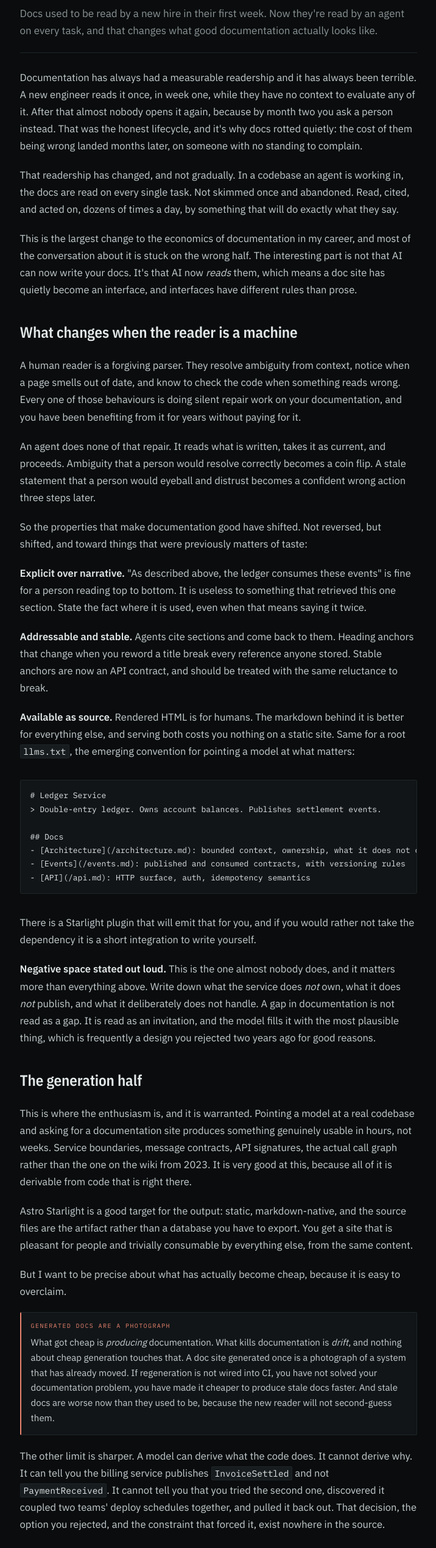
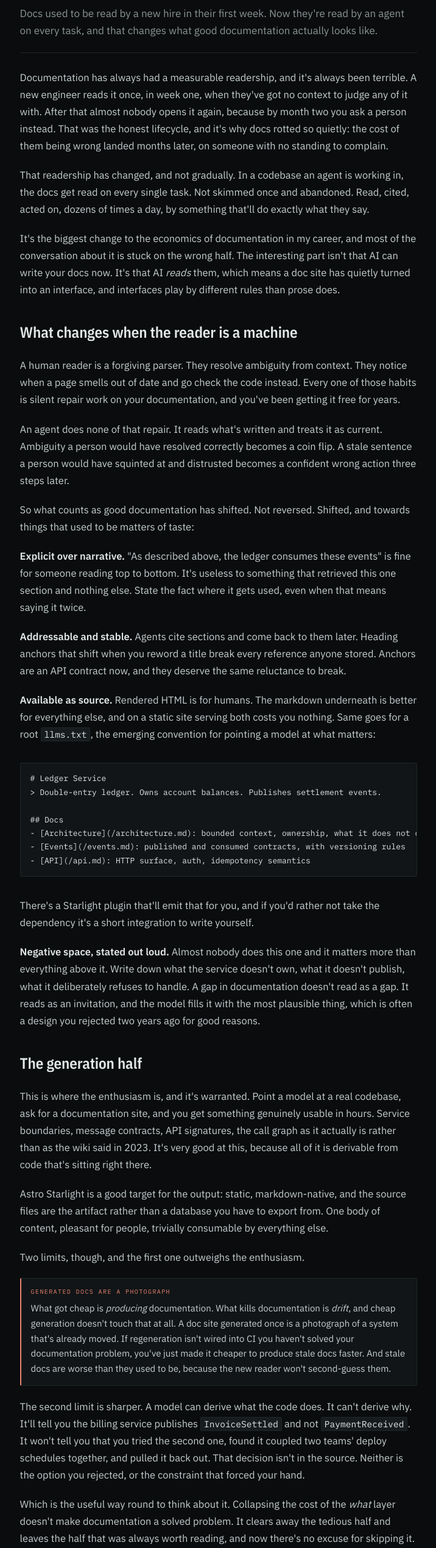
Before and after one commit to bblaker/bblaker.com, an Astro site: page /log/documentation-has-a-new-reader in a window 1280 px wide. Shown: the part 241-2780 px from the top of the page at 61% size, without its empty margins (281-997 px from the left). Built offline with nearby package versions, Linux system fonts and the light colour scheme; Astro itself is replaced by a stand-in of ours; code samples lack their colours.

Commit message:
Rewrite the documentation post in my own register
Same pass as the MCP draft, run against a post that was already live.
It was the worst offender in the corpus:

  contractions /1k     1.9  ->  35.1   (mine run 30-61)
  rule-of-three          5  ->     1
  meta-commentary        1  ->     0
  repeated openers       3  ->     1

Argument untouched. Every section, example and callout survives,
including the llms.txt sketch, the InvoiceSettled case and the Tuesday
ending. What changed is that it now sounds like the posts either side of
it instead of like a whitepaper.

Specific cuts: "But I want to be precise about what has actually become
cheap, because it is easy to overclaim" announced a paragraph rather
than writing one, and is gone. Three tricolons flattened, including
"resolve ambiguity from context, notice when a page smells out of date,
and know to check the code" and "That decision, the option you rejected,
and the constraint that forced it".

Co-Authored-By: Claude Opus 5 <noreply@anthropic.com>

````diff
--- a/content/posts/documentation-has-a-new-reader.mdx
+++ b/content/posts/documentation-has-a-new-reader.mdx
@@ -7,47 +7,47 @@ summary: Docs used to be read by a new hire in their first week. Now they're rea
 tags: [documentation, ai, architecture, astro]
 ---
 
-Documentation has always had a measurable readership and it has always been terrible.
-A new engineer reads it once, in week one, while they have no context to evaluate any of
-it. After that almost nobody opens it again, because by month two you ask a person
-instead. That was the honest lifecycle, and it's why docs rotted quietly: the cost of
-them being wrong landed months later, on someone with no standing to complain.
+Documentation has always had a measurable readership, and it's always been terrible. A new
+engineer reads it once, in week one, when they've got no context to judge any of it with.
+After that almost nobody opens it again, because by month two you ask a person instead.
+That was the honest lifecycle, and it's why docs rotted so quietly: the cost of them being
+wrong landed months later, on someone with no standing to complain.
 
-That readership has changed, and not gradually. In a codebase an agent is working in,
-the docs are read on every single task. Not skimmed once and abandoned. Read, cited,
-and acted on, dozens of times a day, by something that will do exactly what they say.
+That readership has changed, and not gradually. In a codebase an agent is working in, the
+docs get read on every single task. Not skimmed once and abandoned. Read, cited, acted on,
+dozens of times a day, by something that'll do exactly what they say.
 
-This is the largest change to the economics of documentation in my career, and most of
-the conversation about it is stuck on the wrong half. The interesting part is not that
-AI can now write your docs. It's that AI now *reads* them, which means a doc site has
-quietly become an interface, and interfaces have different rules than prose.
+It's the biggest change to the economics of documentation in my career, and most of the
+conversation about it is stuck on the wrong half. The interesting part isn't that AI can
+write your docs now. It's that AI *reads* them, which means a doc site has quietly turned
+into an interface, and interfaces play by different rules than prose does.
 
 ## What changes when the reader is a machine
 
-A human reader is a forgiving parser. They resolve ambiguity from context, notice when a
-page smells out of date, and know to check the code when something reads wrong. Every one
-of those behaviours is doing silent repair work on your documentation, and you have been
-benefiting from it for years without paying for it.
+A human reader is a forgiving parser. They resolve ambiguity from context. They notice
+when a page smells out of date and go check the code instead. Every one of those habits is
+silent repair work on your documentation, and you've been getting it free for years.
 
-An agent does none of that repair. It reads what is written, takes it as current, and
-proceeds. Ambiguity that a person would resolve correctly becomes a coin flip. A stale
-statement that a person would eyeball and distrust becomes a confident wrong action three
-steps later.
+An agent does none of that repair. It reads what's written and treats it as current.
+Ambiguity a person would have resolved correctly becomes a coin flip. A stale sentence a
+person would have squinted at and distrusted becomes a confident wrong action three steps
+later.
 
-So the properties that make documentation good have shifted. Not reversed, but shifted,
-and toward things that were previously matters of taste:
+So what counts as good documentation has shifted. Not reversed. Shifted, and towards
+things that used to be matters of taste:
 
 **Explicit over narrative.** "As described above, the ledger consumes these events" is
-fine for a person reading top to bottom. It is useless to something that retrieved this
-one section. State the fact where it is used, even when that means saying it twice.
+fine for someone reading top to bottom. It's useless to something that retrieved this one
+section and nothing else. State the fact where it gets used, even when that means saying
+it twice.
 
-**Addressable and stable.** Agents cite sections and come back to them. Heading anchors
-that change when you reword a title break every reference anyone stored. Stable anchors
-are now an API contract, and should be treated with the same reluctance to break.
+**Addressable and stable.** Agents cite sections and come back to them later. Heading
+anchors that shift when you reword a title break every reference anyone stored. Anchors
+are an API contract now, and they deserve the same reluctance to break.
 
-**Available as source.** Rendered HTML is for humans. The markdown behind it is better
-for everything else, and serving both costs you nothing on a static site. Same for a root
-`llms.txt`, the emerging convention for pointing a model at what matters:
+**Available as source.** Rendered HTML is for humans. The markdown underneath is better
+for everything else, and on a static site serving both costs you nothing. Same goes for a
+root `llms.txt`, the emerging convention for pointing a model at what matters:
 
 ```
 # Ledger Service
@@ -59,60 +59,57 @@ for everything else, and serving both costs you nothing on a static site. Same f
 - [API](/api.md): HTTP surface, auth, idempotency semantics
 ```
 
-There is a Starlight plugin that will emit that for you, and if you would rather not take
-the dependency it is a short integration to write yourself.
+There's a Starlight plugin that'll emit that for you, and if you'd rather not take the
+dependency it's a short integration to write yourself.
 
-**Negative space stated out loud.** This is the one almost nobody does, and it matters
-more than everything above. Write down what the service does *not* own, what it does
-*not* publish, and what it deliberately does not handle. A gap in documentation is not
-read as a gap. It is read as an invitation, and the model fills it with the most plausible
-thing, which is frequently a design you rejected two years ago for good reasons.
+**Negative space, stated out loud.** Almost nobody does this one and it matters more than
+everything above it. Write down what the service doesn't own, what it doesn't publish,
+what it deliberately refuses to handle. A gap in documentation doesn't read as a gap. It
+reads as an invitation, and the model fills it with the most plausible thing, which is
+often a design you rejected two years ago for good reasons.
 
 ## The generation half
 
-This is where the enthusiasm is, and it is warranted. Pointing a model at a real codebase
-and asking for a documentation site produces something genuinely usable in hours, not
-weeks. Service boundaries, message contracts, API signatures, the actual call graph rather
-than the one on the wiki from 2023. It is very good at this, because all of it is derivable
-from code that is right there.
+This is where the enthusiasm is, and it's warranted. Point a model at a real codebase, ask
+for a documentation site, and you get something genuinely usable in hours. Service
+boundaries, message contracts, API signatures, the call graph as it actually is rather than
+as the wiki said in 2023. It's very good at this, because all of it is derivable from code
+that's sitting right there.
 
 Astro Starlight is a good target for the output: static, markdown-native, and the source
-files are the artifact rather than a database you have to export. You get a site that is
-pleasant for people and trivially consumable by everything else, from the same content.
+files are the artifact rather than a database you have to export from. One body of content,
+pleasant for people, trivially consumable by everything else.
 
-But I want to be precise about what has actually become cheap, because it is easy to
-overclaim.
+Two limits, though, and the first one outweighs the enthusiasm.
 
 <Callout kind="warn" title="Generated docs are a photograph">
 What got cheap is *producing* documentation. What kills documentation is *drift*, and
-nothing about cheap generation touches that. A doc site generated once is a photograph of
-a system that has already moved. If regeneration is not wired into CI, you have not solved
-your documentation problem, you have made it cheaper to produce stale docs faster. And
-stale docs are worse now than they used to be, because the new reader will not
-second-guess them.
+cheap generation doesn't touch that at all. A doc site generated once is a photograph of a
+system that's already moved. If regeneration isn't wired into CI you haven't solved your
+documentation problem, you've just made it cheaper to produce stale docs faster. And stale
+docs are worse than they used to be, because the new reader won't second-guess them.
 </Callout>
 
-The other limit is sharper. A model can derive what the code does. It cannot derive why.
-It can tell you the billing service publishes `InvoiceSettled` and not `PaymentReceived`.
-It cannot tell you that you tried the second one, discovered it coupled two teams'
-deploy schedules together, and pulled it back out. That decision, the option you rejected,
-and the constraint that forced it, exist nowhere in the source.
+The second limit is sharper. A model can derive what the code does. It can't derive why.
+It'll tell you the billing service publishes `InvoiceSettled` and not `PaymentReceived`.
+It won't tell you that you tried the second one, found it coupled two teams' deploy
+schedules together, and pulled it back out. That decision isn't in the source. Neither is
+the option you rejected, or the constraint that forced your hand.
 
-Which is the useful reframing. Generation collapsing the cost of the *what* layer does not
-make documentation a solved problem. It clears away the tedious half and leaves the half
-that was always the valuable one, and now there is no excuse for not writing it.
+Which is the useful way round to think about it. Collapsing the cost of the *what* layer
+doesn't make documentation a solved problem. It clears away the tedious half and leaves
+the half that was always worth reading, and now there's no excuse for skipping it.
 
 ## Two readers, one discipline
 
-The thing I did not expect is that writing for the second reader improves the docs for the
-first.
+What I didn't expect is that writing for the second reader improves the docs for the first.
 
-Every property above (say it explicitly, state it where it is used, name what you do not
-own, keep the anchors stable) is something a good technical writer would already have told
-you to do. They were just easy to skip, because a human reader would paper over the gap and
-you would never find out. The agent does not paper over anything. It fails visibly,
-immediately, and in a way that is traceable back to the sentence that caused it.
+Every property above (say it explicitly, say it where it's used, name what you don't own,
+keep the anchors stable) is something a good technical writer would have told you to do
+anyway. They were just easy to skip, because a human reader papers over the gap and you
+never find out. The agent papers over nothing. It fails visibly, and it fails in a way you
+can trace straight back to the sentence that caused it.
 
-That is the best feedback loop documentation has ever had. Docs used to fail silently,
+That's the best feedback loop documentation has ever had. Docs used to fail silently,
 months later, for someone who assumed the problem was them. Now they fail in front of you,
 on a Tuesday, in a way you can fix.
````
